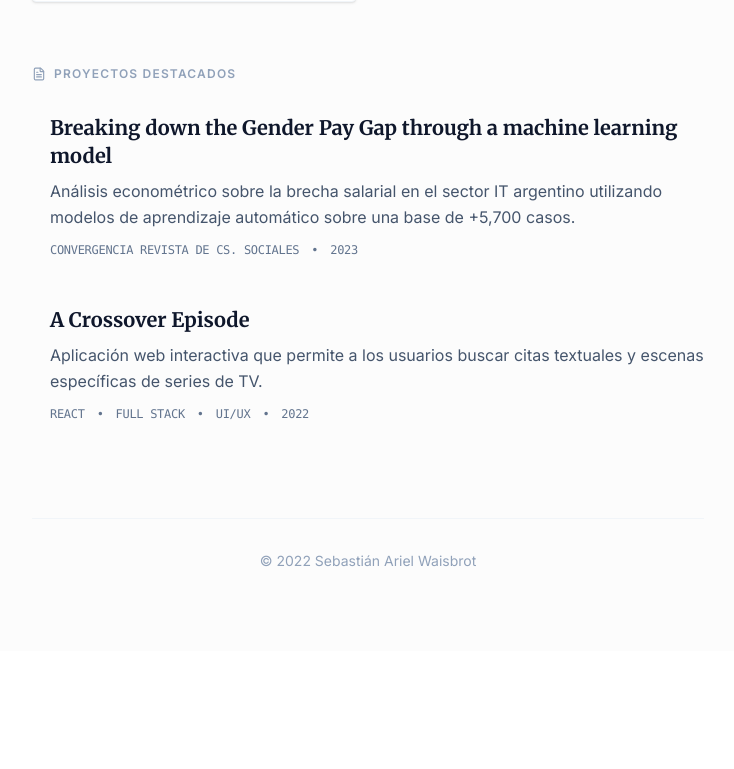
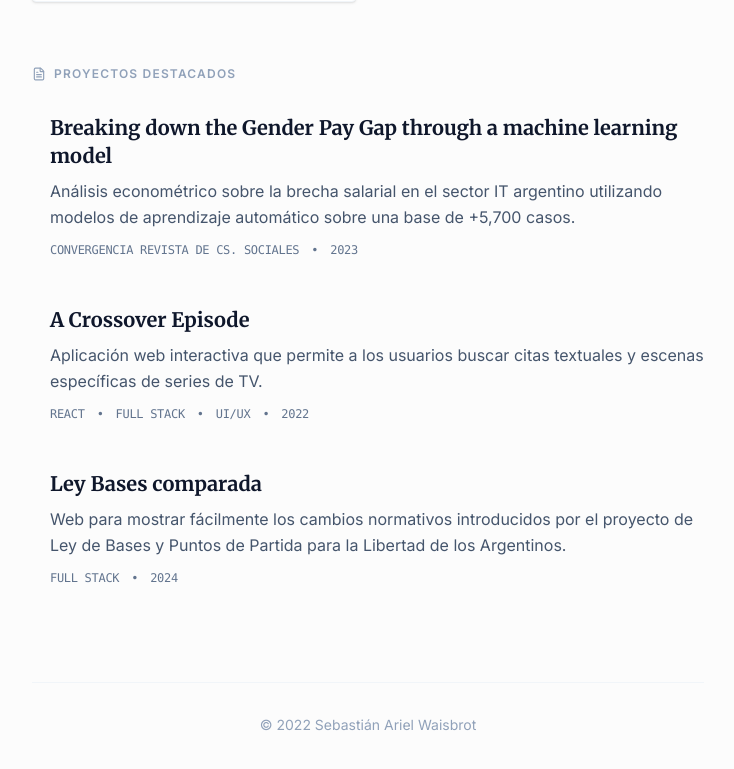
Before and after one commit to seppo0010/seppo.com.ar, a React (Vite) app: page / in a window 1280 px wide. Shown: the part 809-1578 px from the top of the page, without its empty margins (272-1006 px from the left). Before the commit the page ends 1460 px from the top, so only its background shows below. Built offline with nearby package versions, Linux system fonts and the light colour scheme.

Commit message:
Add ley bases

```diff
--- a/src/App.tsx
+++ b/src/App.tsx
@@ -118,6 +118,27 @@ const Portfolio = () => {
               </div>
             </article>
 
+            <article className="group relative pl-4 border-l-2 border-transparent hover:border-slate-300 transition-colors">
+              <div className="flex justify-between items-baseline mb-2">
+                <a
+                  href="https://seppo0010.github.io/ley-omnibus/"
+                  target="_blank"
+                  rel="noopener noreferrer"
+                  className="text-xl font-serif font-bold text-slate-900 group-hover:underline decoration-1 underline-offset-4"
+                >
+                  Ley Bases comparada
+                </a>
+              </div>
+              <p className="text-slate-600 mb-3 leading-relaxed">
+                Web para mostrar fácilmente los cambios normativos introducidos por el proyecto de Ley de Bases y Puntos de Partida para la Libertad de los Argentinos.
+              </p>
+              <div className="flex gap-3 text-xs font-mono text-slate-500 uppercase tracking-tight">
+                <span>Full Stack</span>
+                <span>•</span>
+                <span>2024</span>
+              </div>
+            </article>
+
           </div>
         </section>
 
```
